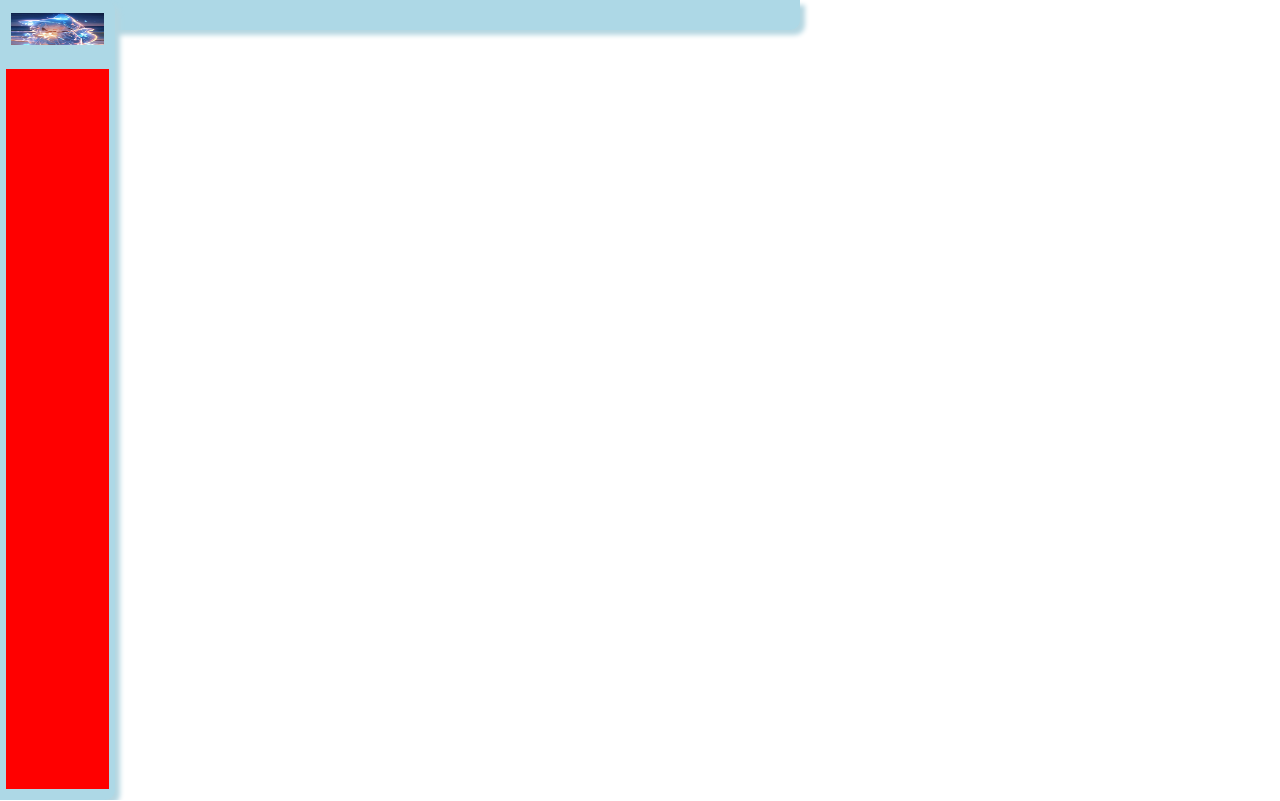
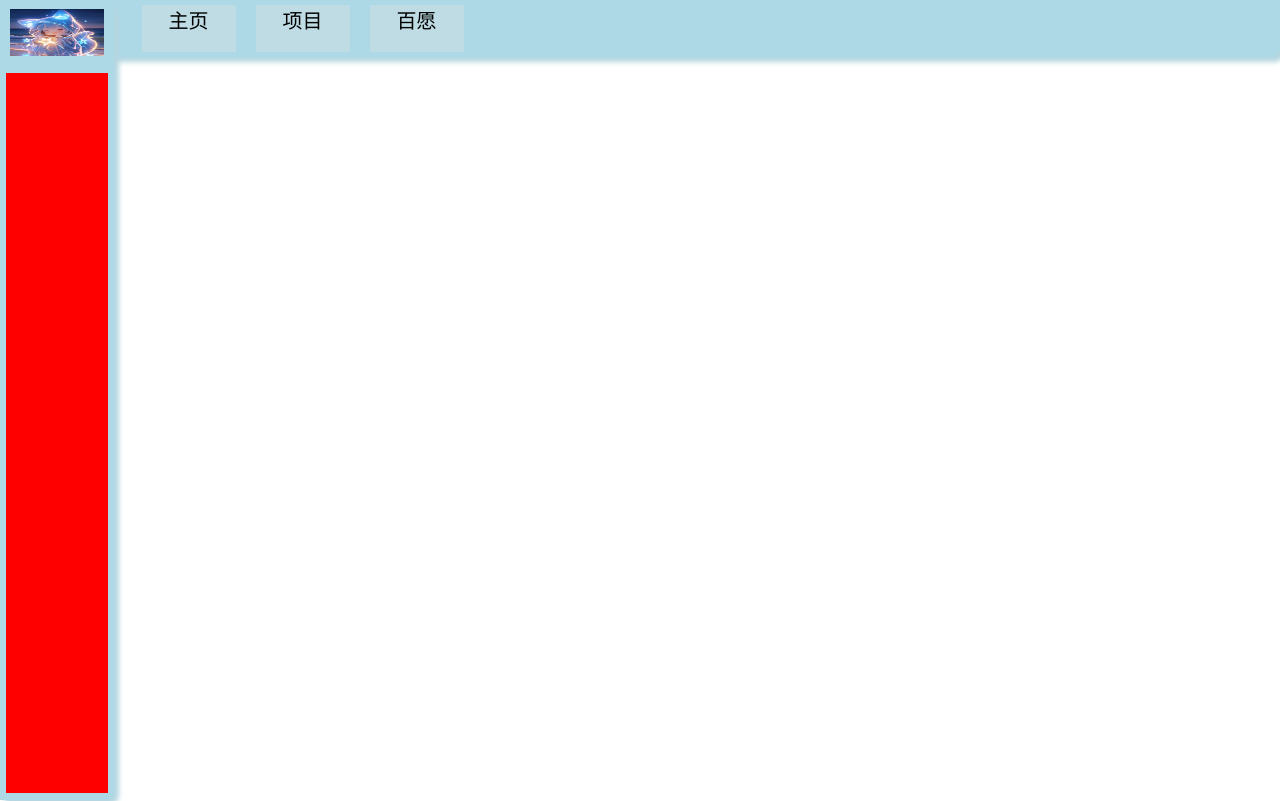
Before and after one commit to Sunsunny5000/IceZone, a plain HTML site: page index.html in a window 1280 px wide. Both pictures are taken after a click on the picture 36 px from the left and 14 px from the top of the page. Drawn offline with Linux system fonts and the light colour scheme.

Commit message:
update Oct.3

```diff
--- /dev/null
+++ b/css&scss/header.scss
@@ -0,0 +1,58 @@
+@charset "UTF-8";
+@import "var";
+
+#header{
+	width: 100%;
+	height: $logo_height + 10px;
+	background-color: $lblue;
+	display: flex;
+	box-shadow: 5px 5px 5px $bgblue;
+	border-radius:0 0 10px 10px;
+}
+
+#logo{
+	margin-top: auto;
+	margin-bottom: auto;
+	margin-left: 5px;
+	width: $logo_width + 10px;
+	height: $logo_height + 10px;
+	display: flex;
+}
+
+#logo_pic{
+	margin: auto;
+	width: $logo_width;
+	height: $logo_height;
+    &:hover{
+        animation: scale_bigger 0.3s;
+		animation-iteration-count: 1;
+        transform: scale(1.1);
+    }
+}
+
+#nav{
+	margin: auto;
+	width: calc(100% - 94px - 40px);
+	height: $logo_height + 4px;
+	margin-left: auto;
+	display: flex;
+	// background-color: yellow;
+}
+
+.nav_btn{
+	margin-top: auto;
+	margin-bottom: auto;
+	margin-left: 20px;
+	width: $nav_btn_width;
+	height: $nav_btn_height;
+	background-color: lighten($bgblue, 3%);
+	text-decoration: none;
+	font-size: 20px;
+	text-align: center;
+	&:hover{
+		background-color: lighten($bgblue, 8%);
+	}
+	&:active{
+		background-color: darken($bgblue, 5%);
+	}
+}
--- /dev/null
+++ b/css&scss/index.scss
@@ -0,0 +1,17 @@
+@charset "UTF-8";
+@import "var";
+@import "keyframes";
+@import "header";
+@import "sidebar";
+@import "middle";
+
+*{
+	margin: 0;
+	padding: 0;
+}
+
+html, body{
+	width: 100%;
+	height: 100%;
+	display: flex;
+}
--- /dev/null
+++ b/css&scss/keyframes.scss
@@ -0,0 +1,32 @@
+@charset "UTF-8";
+
+@keyframes scale_bigger{
+	0%{
+		transform: scale(1);
+	}
+	100%{
+		transform: scale(1.1);
+	}
+}
+
+@keyframes sidebar_left_display{
+	0%{
+		transform: translateX(-100%);
+		display: none;
+	}
+	100%{
+		transform: translateX(0%);
+		display: flex;
+	}
+}
+
+@keyframes sidebar_left_hidden{
+	0%{
+		transform: translateX(0%);
+		display: flex;
+	}
+	100%{
+		transform: translateX(-100%);
+		display: none;
+	}
+}
--- /dev/null
+++ b/css&scss/middle.scss
@@ -0,0 +1,11 @@
+@charset "UTF-8";
+@import "var";
+
+#main_page{
+	width: 82%;
+	height: 93%;
+	position: absolute;
+	display: flex;
+	top: $logo_height + 10px;
+	left: $logo_width + 10px;
+}
--- /dev/null
+++ b/css&scss/sidebar.scss
@@ -0,0 +1,59 @@
+@charset "UTF-8";
+@import "var";
+
+#sidebar_left{
+	margin-left: 0;
+	width: $logo_width + 20px;
+	height: 100%;
+	background-color: $lblue;
+	position: absolute;
+	display: flex;
+	top: 0;
+	left: 0;
+	display: none;
+	box-shadow: 5px 5px 5px $bgblue;
+	border-radius:0 10px 10px 0;
+	z-index: 1;
+	flex-direction: column;
+	transform: translateX(-100%);
+}
+
+#sidebar_logo{
+	margin: auto;
+	width: $logo_width + 4px;
+	height: $logo_height + 4px;
+	display: flex;
+}
+
+#sidebar_logo_pic{
+	width: $logo_width;
+	height: $logo_height;
+	margin: auto;
+    &:hover{
+        animation: scale_bigger 0.3s;
+		animation-iteration-count: 1;
+        transform: scale(1.1);
+    }
+}
+
+#sidebar_option{
+	width: 90%;
+	height: 90%;
+	display: flex;
+	margin: auto;
+	background-color: $bgred;
+}
+
+#sidebar_right{
+	margin-right: 0;
+	width: $logo_width + 10px;
+	height: 95%;
+	background-color: $lblue;
+	position: relative;
+	display: flex;
+	top: 0;
+	right: 0;
+	display: none;
+	box-shadow: -5px 5px 5px $bgblue;
+	border-radius:10px 0 0 10px;
+}
--- /dev/null
+++ b/css&scss/var.scss
@@ -0,0 +1,12 @@
+@charset "UTF-8";
+
+//color
+$lblue: lightblue;
+$bgblue: rgb(180, 214, 225);
+$bgred: red;
+
+//width & height
+$logo_width: 94px;
+$logo_height: 47px;
+$nav_btn_width: 94px;
+$nav_btn_height: 47px;
--- a/index.html
+++ b/index.html
@@ -3,7 +3,7 @@
 	<head>
 		<title>IceZone冰域</title>
 		<meta charset = "utf-8"/>
-		<link href = "index.css" rel = "stylesheet"/>
+		<link href = "css&scss/index.css" rel = "stylesheet"/>
 	</head>
 	<body>
 		<div id = "header">
@@ -11,7 +11,9 @@
 				<img id = "logo_pic" src = "pic/tempLogo.JPG"/>
 			</div>
 			<div id = "nav">
-				<div class = "nav_btn"></div>
+				<div class = "nav_btn" id = "nav_btn_1">主页</div>
+				<div class = "nav_btn" id = "nav_btn_2">项目</div>
+				<div class = "nav_btn" id = "nav_btn_3">百愿</div>
 			</div>
 		</div>
 		<div id = "sidebar_left">
--- a/index.js
+++ b/index.js
@@ -1,8 +1,8 @@
 document.addEventListener('DOMContentLoaded', () => {
     console.log("index.js enabled");
 
-    let max_width = window.screen.width;
-    let max_height = window.screen.height;
+    // let max_width = window.screen.width;
+    // let max_height = window.screen.height;
 
     // let html = document.getElementsByTagName("html");
     // let body = document.getElementsByTagName("body");
@@ -11,8 +11,8 @@ document.addEventListener('DOMContentLoaded', () => {
     // body.style.width = max_width;
     // body.style.height = max_height;
 
-    document.documentElement.style.setProperty('--screen-width', max_width + 'px');
-    document.documentElement.style.setProperty('--screen-height', max_height + 'px');
+    // document.documentElement.style.setProperty('--screen-width', max_width + 'px');
+    // document.documentElement.style.setProperty('--screen-height', max_height + 'px');
 
     // Header
 
@@ -23,16 +23,48 @@ document.addEventListener('DOMContentLoaded', () => {
        if(!logo_pic_click){
             // console.log("click");
             logo_pic_click = true;
-            logo_pic.style.transition = "all .1s";
+            logo_pic.style.transition = "all .3s";
             logo_pic.style.transform = "scale(0.9)";
+            sidebar_left.style.animation = "sidebar_left_display 0.3s";
+            sidebar_left.style.display = "flex";
             setTimeout(function(){
-                sidebar_left.style.animation = "sidebar_left_display 0.2s";
-                sidebar_left.style.display = "flex";
                 sidebar_left.style.transform = "translateX(0%)";
                 logo_pic_click = false;
-                logo_pic.style.transition = "all .2s";
+                logo_pic.style.transition = "all .3s";
                 logo_pic.style.transform = "scale(1.0)";
-            }, 100)
+            }, 300)
+        }
+    });
+
+    let nav_btn_1 = document.getElementById("nav_btn_1");
+    let nav_btn_2 = document.getElementById("nav_btn_2");
+    let nav_btn_3 = document.getElementById("nav_btn_3");
+    let nav_btn_click = false;
+    nav_btn_1.addEventListener("click", function (evt) {
+        if(!nav_btn_click){
+            nav_btn_click = true;
+            console.log(this.innerHTML + 'btn is clicked');
+            setTimeout(function(){
+                nav_btn_click = false;
+            }, 300)
+        }
+    });
+    nav_btn_2.addEventListener("click", function (evt) {
+        if(!nav_btn_click){
+            nav_btn_click = true;
+            console.log(this.innerHTML + 'btn is clicked');
+            setTimeout(function(){
+                nav_btn_click = false;
+            }, 300)
+        }
+    });
+    nav_btn_3.addEventListener("click", function (evt) {
+        if(!nav_btn_click){
+            nav_btn_click = true;
+            console.log(this.innerHTML + 'btn is clicked');
+            setTimeout(function(){
+                nav_btn_click = false;
+            }, 300)
         }
     });
 
@@ -44,16 +76,16 @@ document.addEventListener('DOMContentLoaded', () => {
         if(!sidebar_logo_pic_click){
             // console.log("click");
             sidebar_logo_pic_click = true;
-            sidebar_logo_pic.style.transition = "all .1s";
+            sidebar_logo_pic.style.transition = "all .3s";
             sidebar_logo_pic.style.transform = "scale(0.9)";
+            sidebar_left.style.animation = "sidebar_left_hidden 0.3s";
             setTimeout(function(){
-                sidebar_left.style.animation = "sidebar_left_hidden 0.2s";
                 sidebar_left.style.display = "none";
                 sidebar_left.style.transform = "translateX(-100%)";
                 sidebar_logo_pic_click = false;
-                sidebar_logo_pic.style.transition = "all .2s";
+                sidebar_logo_pic.style.transition = "all .3s";
                 sidebar_logo_pic.style.transform = "scale(1.0)";
-            }, 100)
+            }, 300)
         }
     });
 })
```
Also changed, not shown: css&scss/index.css (added), 1 other file.
